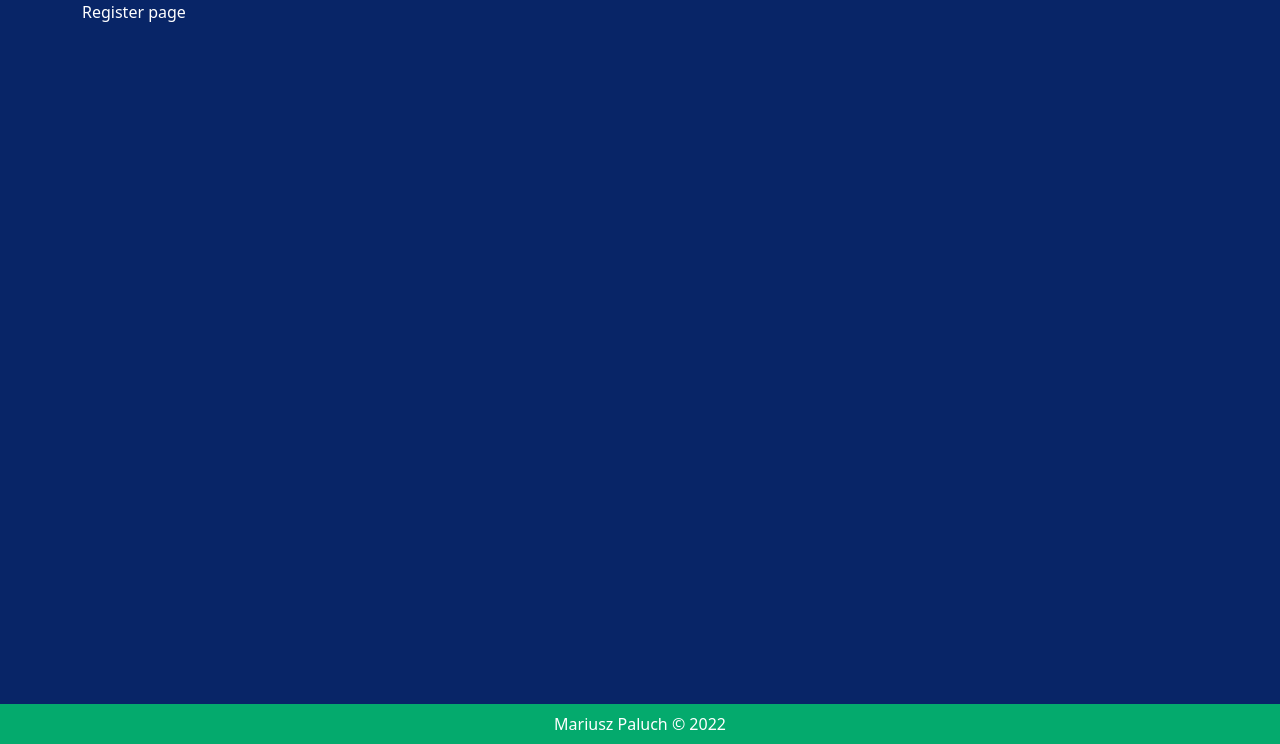
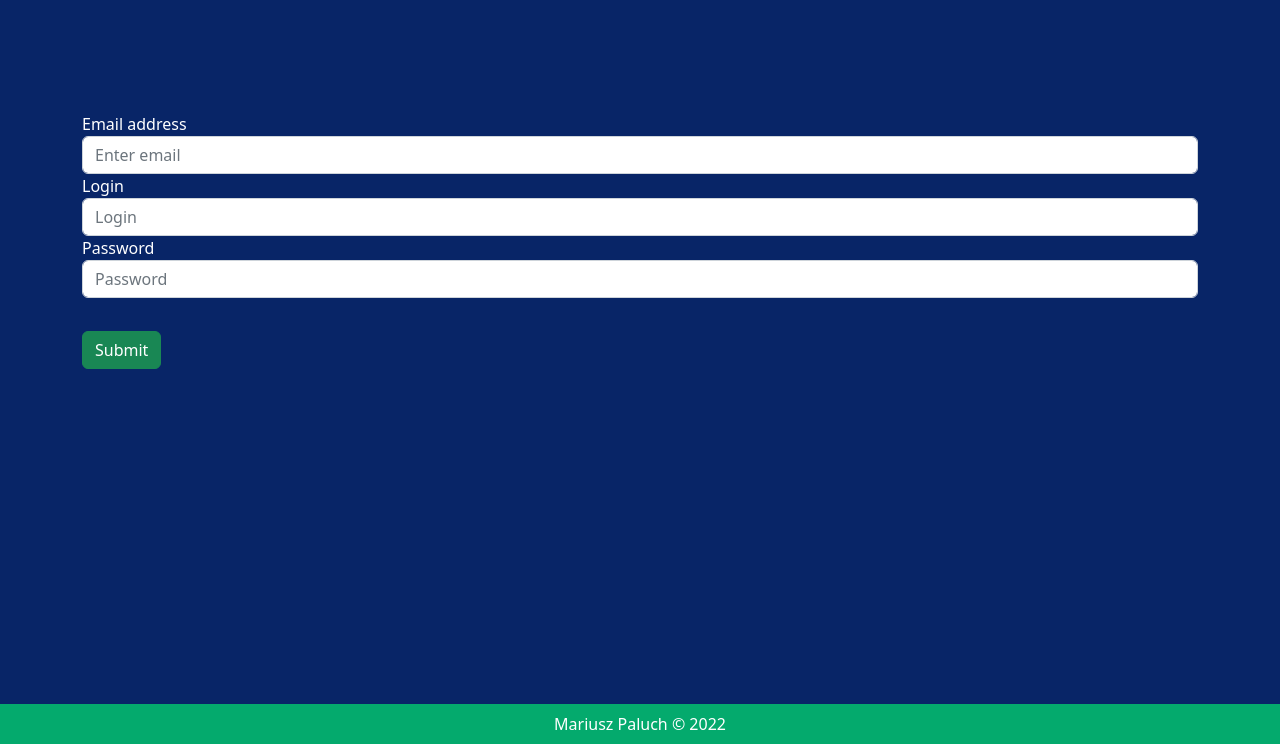
Before and after one commit to MariuszPaluch2001/my-quiz-app, a Django app: template app/templates/register_form.html in a window 1280 px wide. Shown: the part 56-800 px from the top of the page. Run offline with Django 3.2, Linux system fonts and the light colour scheme; the template is opened without the code that fills it, so the values that code supplies are empty.

Commit message:
Add register form and changes in login form.

```diff
--- a/app/templates/base.html
+++ b/app/templates/base.html
@@ -8,7 +8,7 @@
     {% load static %}
     <link rel="stylesheet" type="text/css"  href="{% static 'css/style.css' %}">
     <title>
-        My-quiz-hub - {% block title %}{% endblock %}
+        My-quiz-hub {% block title %}{% endblock %}
     </title>
 </head>
   <body >
--- a/app/templates/register_form.html
+++ b/app/templates/register_form.html
@@ -1,5 +1,21 @@
 {% extends 'base.html' %}
 
   {% block content %}
-    <p>Register page</p>
+  <form style=" padding-top: 10%">
+    <div class="form-group">
+      <label for="exampleInputEmail1">Email address</label>
+      <input type="email" class="form-control" id="exampleInputEmail1" aria-describedby="emailHelp" placeholder="Enter email">
+    </div>
+    <div class="form-group">
+        <label for="exampleInputLogin">Login</label>
+        <input type="email" class="form-control" id="exampleInputLogin"  placeholder="Login">
+      </div>
+    <div class="form-group">
+      <label for="exampleInputPassword1">Password</label>
+      <input type="password" class="form-control" id="exampleInputPassword1" placeholder="Password">
+    </div>
+    <div class="btn-group-horizontal gap-5" style=" padding-top: 3%">
+        <button type="submit" class="btn btn-success">Submit</button>
+    </div>
+  </form>
   {% endblock %}
```
Also changed, not shown: app/templates/login_form.html (+5 -3 lines).
